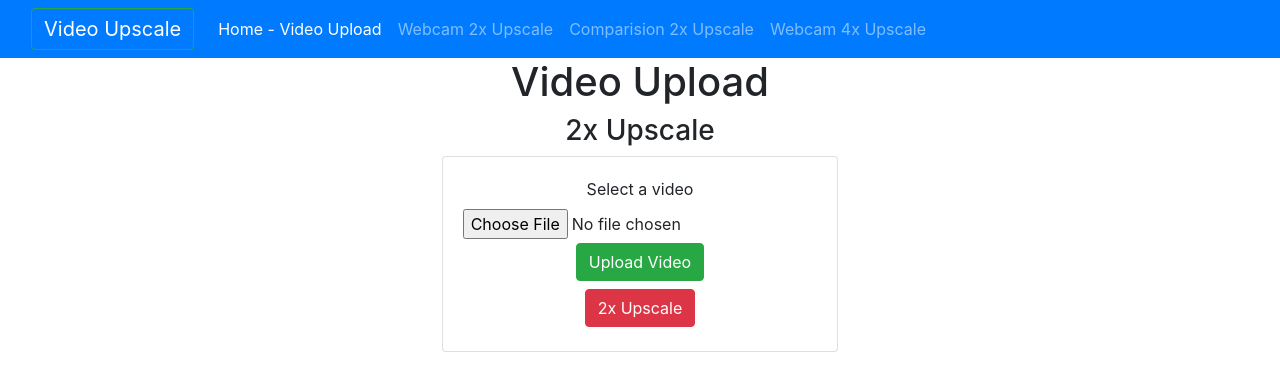
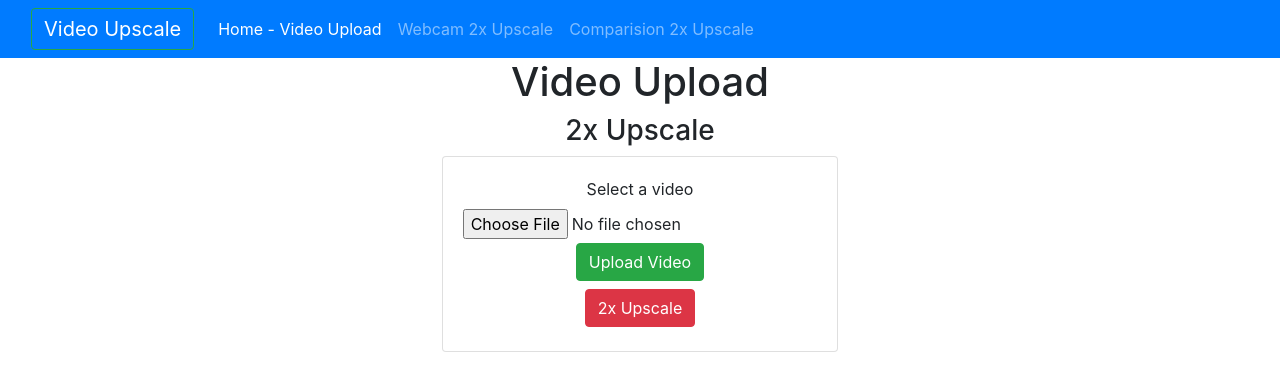
Before and after one commit to duongtruongtrong/super_resolution_video_srvgan, a Flask app: page / in a window 1280 px wide. Shown: the top 391 px of the page. Run offline with Flask 2, Linux system fonts and the light colour scheme; some libraries are stand-ins or nearby versions.

Commit message:
removed 4x upscale nav link.

```diff
--- a/flask_app/templates/base.html
+++ b/flask_app/templates/base.html
@@ -22,7 +22,7 @@
             <a class="nav-link active" aria-current="page" href="/">Home - Video Upload</a>
             <a class="nav-link" href="/webcam">Webcam 2x Upscale</a>
             <a class="nav-link" href="/comparision">Comparision 2x Upscale</a>
-            <a class="nav-link" href="/upscale_4x_page">Webcam 4x Upscale</a>
+            <!-- <a class="nav-link" href="/upscale_4x_page">Webcam 4x Upscale</a> -->
           </div>
         </div>
 
```
